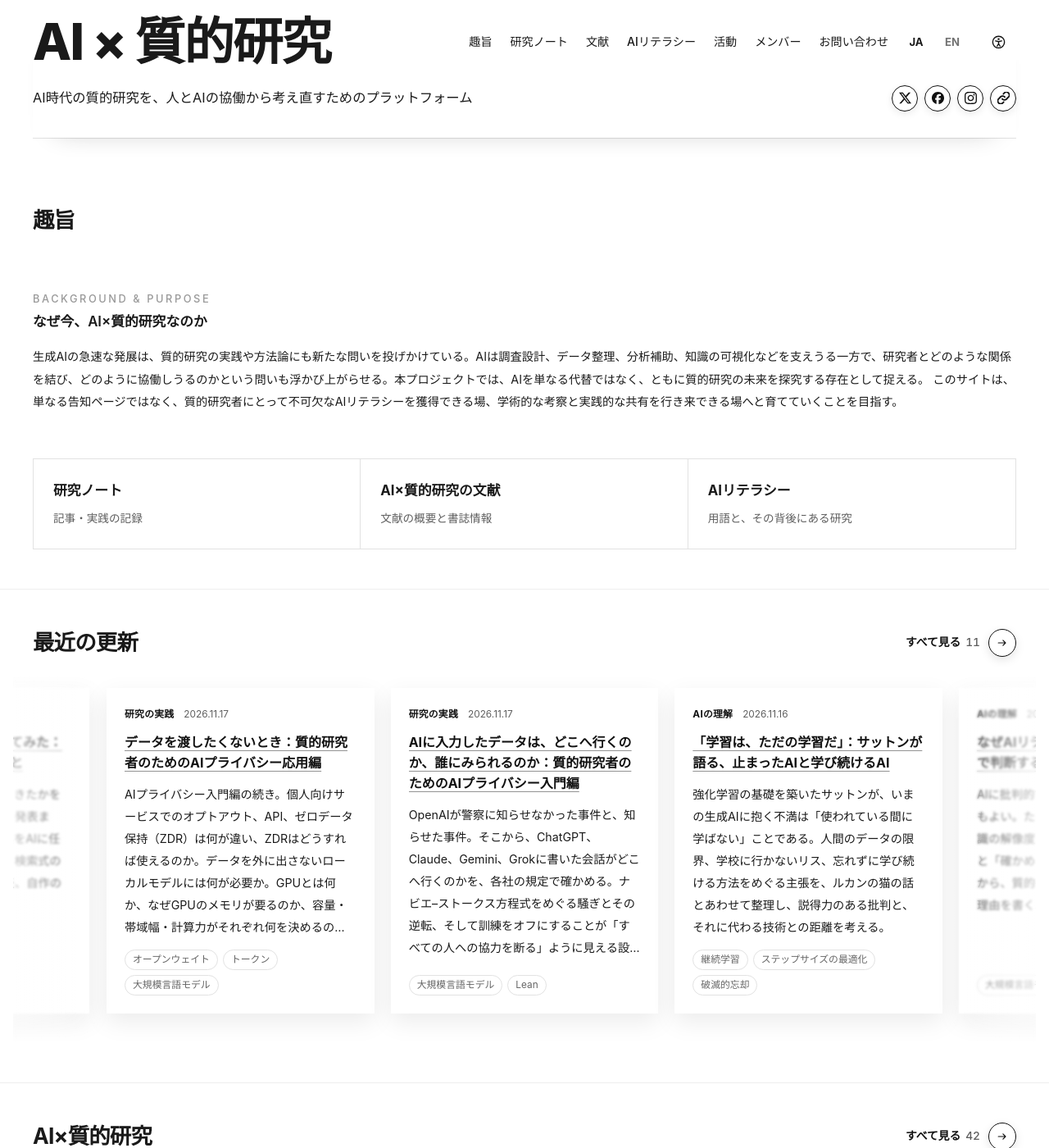
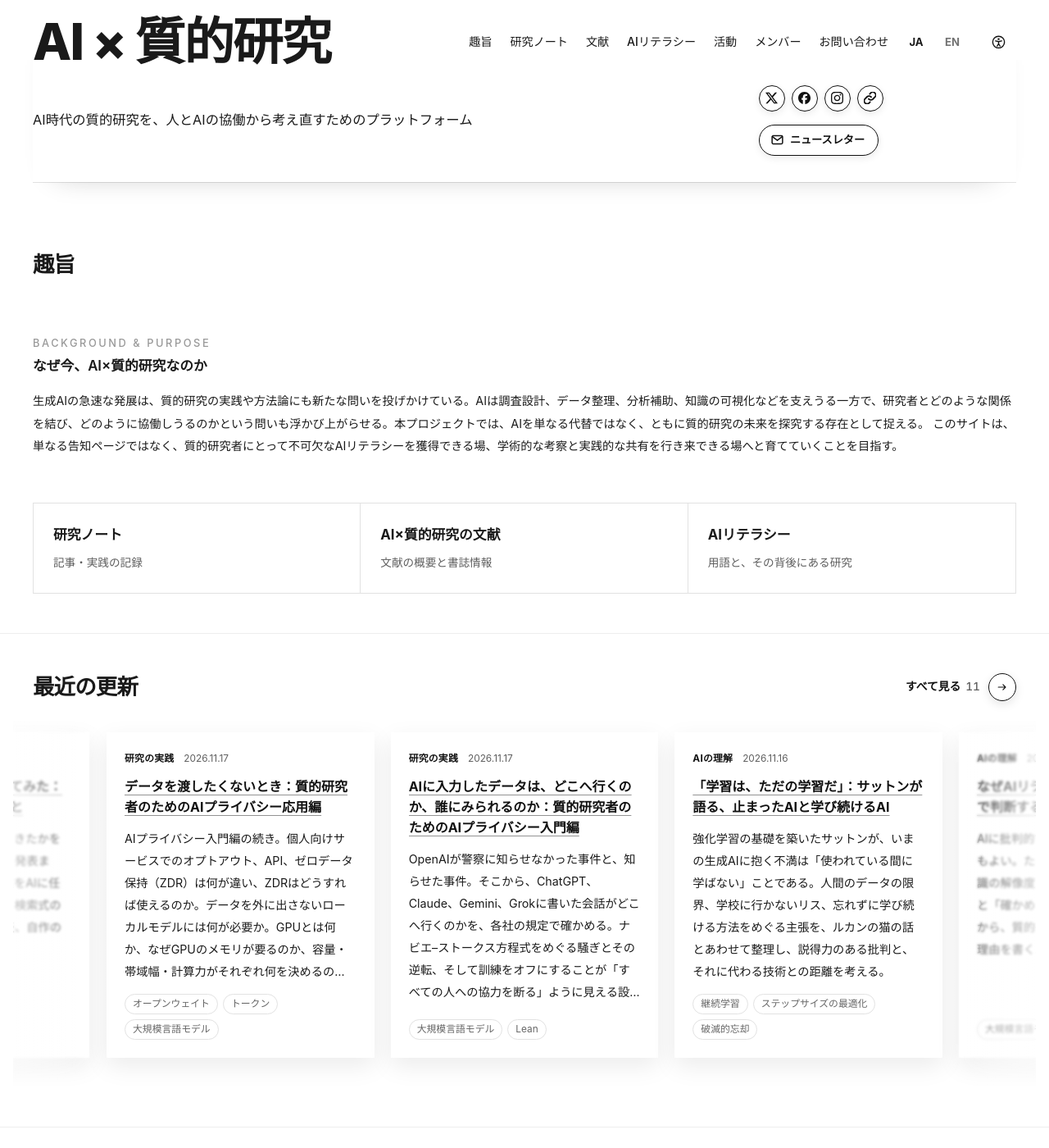
Before and after one commit to xuehaisheng/ai-qualitative-research, a Jekyll site: the page built from index.html, in a window 1280 px wide and 1400 px high. Shown: the whole window at 82% size. Built offline with Jekyll 4.4.1, drawn with Linux system fonts in a browser that asks for light colours.

Commit message:
Add a newsletter button on its own line under the share buttons
Co-Authored-By: Claude Opus 5.5 <noreply@anthropic.com>
Claude-Session: https://claude.ai/code/session_01Lmg6w9NJRA6yGBV9Eynzga

```diff
--- a/_config.yml
+++ b/_config.yml
@@ -35,3 +35,6 @@ exclude:
   - .openai
   - assets/pdf/2026-10-30_ai-literacy-workshop.pdf
   - management
+
+# Newsletter sign-up link shown under the share buttons (except the one at the top of a note).
+newsletter_url: "https://groups.google.com/g/aiandqualitativeresearch"
--- a/_includes/share.html
+++ b/_includes/share.html
@@ -9,4 +9,8 @@
   <a class="share-btn" data-share-to="facebook" href="https://www.facebook.com/sharer/sharer.php?u={{ share_url | cgi_escape }}" target="_blank" rel="noopener" aria-label="Facebookでシェア" data-aria-ja="Facebookでシェア" data-aria-en="Share on Facebook">{% include icons/facebook.svg %}</a>
   <button class="share-btn" type="button" data-share-to="instagram" aria-label="Instagramでシェア" data-aria-ja="Instagramでシェア" data-aria-en="Share on Instagram">{% include icons/instagram.svg %}</button>
   <button class="share-btn share-copy" type="button" data-share-to="copy" aria-label="リンクをコピー" data-aria-ja="リンクをコピー" data-aria-en="Copy link">{% include icons/link.svg %}</button>
+  {%- if site.newsletter_url and include.class != "share-top" %}
+  <span class="newsletter-break" aria-hidden="true"></span>
+  <a class="newsletter-btn" href="{{ site.newsletter_url }}" target="_blank" rel="noopener">{% include icons/mail.svg %}<span data-bilingual data-ja="ニュースレター" data-en="Newsletter">ニュースレター</span></a>
+  {%- endif %}
 </div>
--- a/assets/css/reader.css
+++ b/assets/css/reader.css
@@ -523,3 +523,11 @@ html[lang="en"] .home-page:not(.masthead-static) .site-header .header-shell { ga
 .share-copy.is-copied .icon-link { display: none; }
 .share-copy.is-copied .icon-check { display: inline; }
 .share-note.visually-hidden { position: absolute; width: 1px; height: 1px; margin: -1px; padding: 0; overflow: hidden; clip: rect(0 0 0 0); white-space: nowrap; border: 0; }
+
+/* Newsletter sign-up: its own line under the share buttons, so it is not mistaken for "share by email". */
+.share-row .newsletter-break { flex-basis: 100%; height: 0; }
+.newsletter-btn { display: inline-flex; align-items: center; gap: 7px; height: 38px; padding: 0 16px 0 13px; border: 1px solid #111; border-radius: 999px; background: #fff; color: #111 !important; font-size: .82rem; font-weight: 600; line-height: 1; text-decoration: none !important; white-space: nowrap; box-shadow: 0 3px 10px rgba(0,0,0,.08); transition: background-color .15s, color .15s; }
+.newsletter-btn svg { width: 17px; height: 17px; display: block; }
+.newsletter-btn:hover, .newsletter-btn:focus-visible, .newsletter-btn:active { background: #111; color: #fff !important; }
+.footer-share .newsletter-btn { height: 30px; padding: 0 12px 0 10px; font-size: .74rem; box-shadow: none; }
+.footer-share .newsletter-btn svg { width: 14px; height: 14px; }
```
Also changed, not shown: _includes/icons/mail.svg (added).
